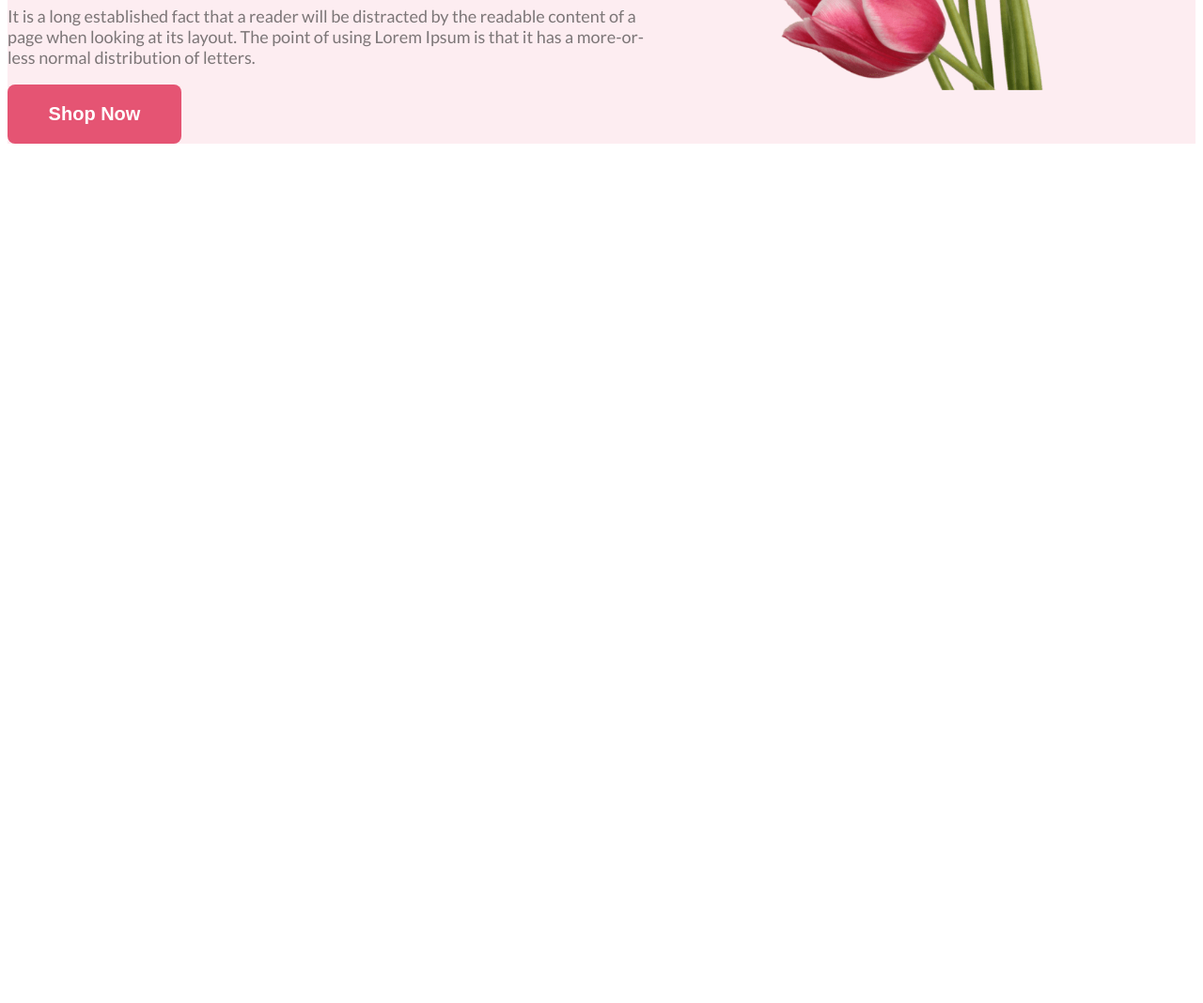
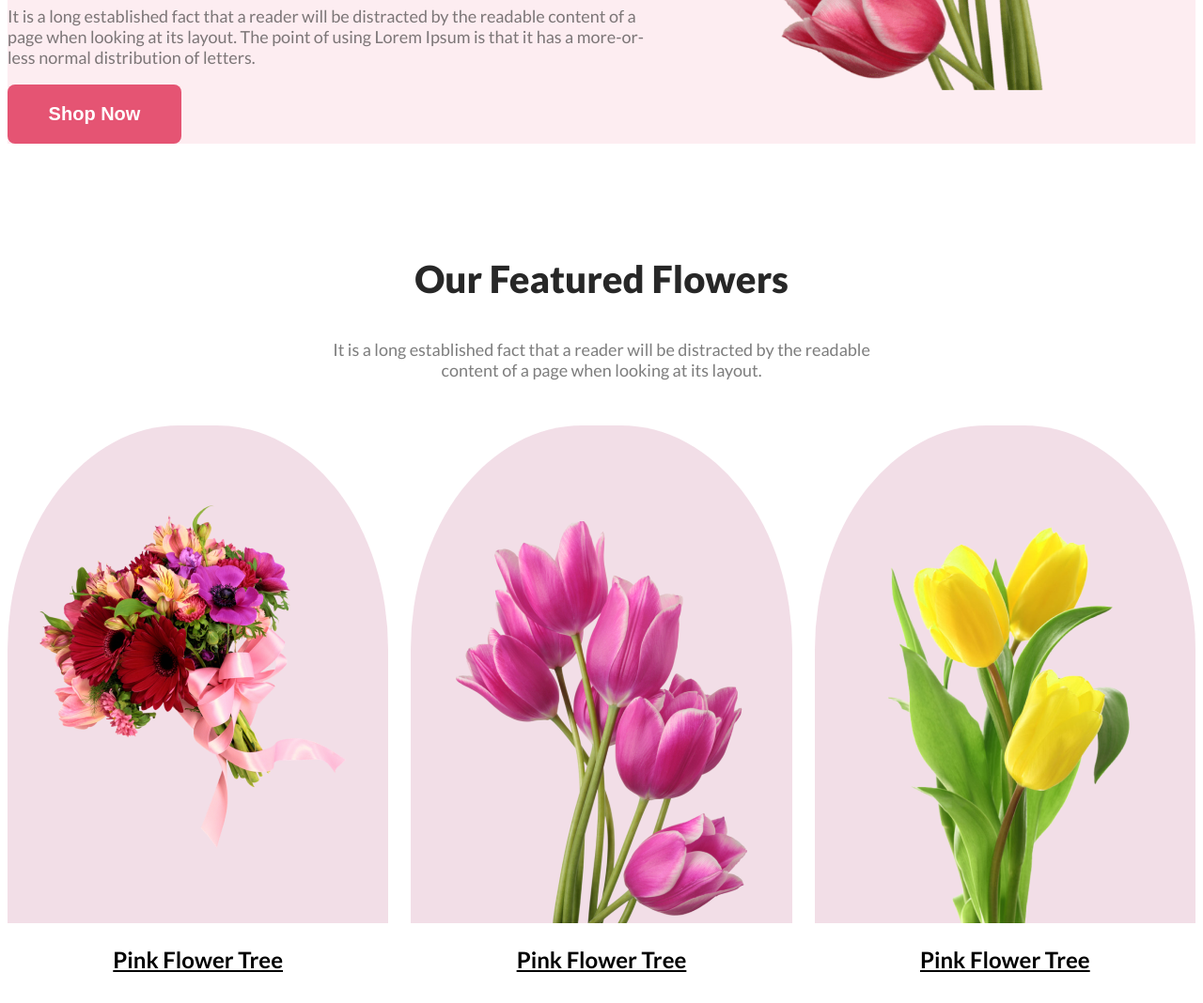
Before and after one commit to itrazib/Flower-shop, a plain HTML site: page index.html in a window 1280 px wide. Shown: the part 500-1568 px from the top of the page at 94% size. Before the commit the page ends 800 px from the top, so only its background shows below. Drawn offline with Linux system fonts and the light colour scheme.

Commit message:
added a flower feature section

```diff
--- a/index.html
+++ b/index.html
@@ -19,5 +19,29 @@
         </div>
        </section>
     </header>
+    <main>
+        <section class="flower-feature primary-width">
+           <div class="flower-feature-content">
+             <h3 class="primary-title">Our Featured Flowers</h3>
+            <p class="primary-description">It is a long established fact that a reader will be distracted by the readable content of a page when looking at its layout.</p>
+           </div>
+            <div class="flower-feature-container">
+                <div class="flower-card">
+                   <div class="background-1 background">
+                     <img id="first" src="Flower Asset/pngwing 5.png" alt="">
+                   </div>
+                    <p class="flower-title-1">Pink Flower Tree</p>
+                </div>
+                <div class="flower-card">
+                    <div class="background"> <img src="Flower Asset/pngwing 6.png" alt=""></div>
+                    <p class="flower-title-1">Pink Flower Tree</p>
+                </div>
+                <div class="flower-card">
+                    <div class="background"><img src="Flower Asset/pngwing 7.png" alt=""></div>
+                    <p class="flower-title-1">Pink Flower Tree</p>
+                </div>
+            </div>
+        </section>
+    </main>
 </body>
 </html>
--- a/styles/style.css
+++ b/styles/style.css
@@ -51,10 +51,58 @@
 .header-image img{
     width: 100%;
 }
+/* flower featur  */
+.flower-feature-container{
+    display: grid;
+    grid-template-columns: repeat(3,1fr);
+    /* justify-content: center;
+    align-items: center; */
+    gap: 24px;
+}
+.flower-feature-content{
+        max-width: 580px;
+        margin: 48px auto;
+        text-align: center;
+}
+.flower-feature{
+    margin-top: 120px;
+}
+.flower-card{
+    text-align: center;
+}
+.flower-title-1{
+    font-size: 1.50rem;
+    font-weight: 700;
+    text-decoration: underline;
+}
+.background{
+     max-width: 480px;
+     height: 530px;
+     background-color: rgba(167, 33, 98, 0.15);
+    border-top-right-radius: 45%;
+    border-top-left-radius: 45%;
+    display: flex;
+    justify-content: center;
+    align-items: end;
+}
+.background-1{
+     /* height: 605px; */
+     background-color: rgba(167, 33, 98, 0.15);
+    border-top-right-radius: 45%;
+    border-top-left-radius: 45%;
+    display: flex;
+    justify-content: center;
+    align-items: center;
+}
+
 /* Media quari for mobile device */
 @media screen and (max-width: 576px) {
     .header-section{
         flex-direction: column;
+    }
+    .flower-feature-container{
+        grid-template-columns: 1fr;
+        justify-items: center;
     }
     .flower-details{
         margin: 0px 10px;
@@ -62,6 +110,10 @@
 }
 /* Media quari for tablet device */
 @media screen and (min-width: 576px) and (max-width: 990px) {
+     .flower-feature-container{
+        grid-template-columns: repeat(2,1fr);
+        /* justify-items: center; */
+    }
     .flower-details{
     margin-top: 50px;
     margin-bottom: 30px;
```
